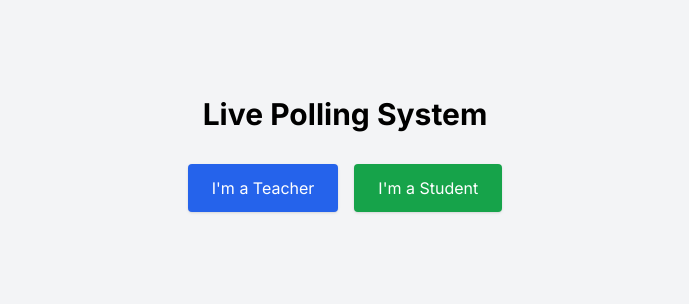
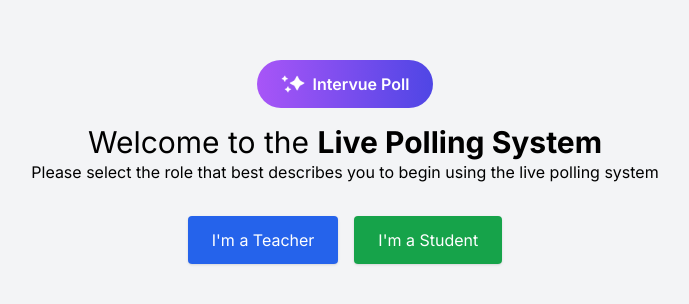
Before and after one commit to Priyans-hu/PollSync-live-polling-app, a React (Create React App) app in the folder client/: page / in a window 1280 px wide. Shown: the part 246-550 px from the top of the page, without its empty margins (295-984 px from the left). Built offline with nearby package versions, Linux system fonts and the light colour scheme; no server answers; the HTML template or start-up script is replaced by a standard one.

Commit message:
Added child components and inherited them into pages

```diff
--- /dev/null
+++ b/client/src/components/CircularLoader.jsx
@@ -0,0 +1,15 @@
+const CircularLoader = ({ size = 32, color = '#4F0DCE' }) => {
+  return (
+    <div
+      className='animate-spin rounded-full border-4 border-t-transparent m-4'
+      style={{
+        width: size,
+        height: size,
+        borderColor: color,
+        borderTopColor: 'transparent',
+      }}
+    />
+  );
+};
+
+export default CircularLoader;
--- /dev/null
+++ b/client/src/components/IntervuePollButton.jsx
@@ -0,0 +1,13 @@
+import React from 'react';
+import sparkle from '../assets/sparkle.png';
+
+const IntervuePollButton = () => {
+  return (
+    <button className='flex items-center gap-2 px-6 py-3 rounded-full text-white font-semibold bg-gradient-to-r from-purple-500 to-indigo-600 hover:from-purple-600 hover:to-indigo-700 transition my-4'>
+      <img src={sparkle} alt='' className='w-6 h-6 filter invert' />
+      <span>Intervue Poll</span>
+    </button>
+  );
+};
+
+export default IntervuePollButton;
--- a/client/src/pages/MainPage.jsx
+++ b/client/src/pages/MainPage.jsx
@@ -1,12 +1,24 @@
 import React from 'react';
 import { useNavigate } from 'react-router-dom';
+import IntervuePollButton from '../components/IntervuePollButton';
 
 export default function MainPage() {
   const navigate = useNavigate();
 
   return (
     <div className='min-h-screen flex flex-col items-center justify-center bg-gray-100'>
-      <h1 className='text-3xl font-bold mb-8'>Live Polling System</h1>
+      <div>
+        <IntervuePollButton />
+      </div>
+      <div className='text-center mb-8'>
+        <h1 className='text-3xl'>
+          Welcome to the <strong>Live Polling System</strong>
+        </h1>
+        <p>
+          Please select the role that best describes you to begin using the live
+          polling system
+        </p>
+      </div>
       <div className='flex space-x-4'>
         <button
           onClick={() => navigate('/teacher')}
--- a/client/src/pages/StudentPage.jsx
+++ b/client/src/pages/StudentPage.jsx
@@ -1,5 +1,7 @@
 import React, { useEffect, useState } from 'react';
 import { io } from 'socket.io-client';
+import IntervuePollButton from '../components/IntervuePollButton';
+import CircularLoader from '../components/CircularLoader';
 const socket = io(process.env.REACT_APP_BACKEND_URL);
 
 export default function StudentPage() {
@@ -27,24 +29,40 @@ export default function StudentPage() {
 
   if (!name) {
     return (
-      <div className='p-6'>
-        <h1>Enter your name</h1>
+      <div className='p-6 text-center d-flex justify-center'>
+        <div className='w-[40%]'>
+          <IntervuePollButton />
+          <div className='my-8'>
+            <h1 className='text-3xl my-3'>
+              Let's <strong>Get started</strong>
+            </h1>
+            <p>
+              If you're a student, you'll be able to
+              <strong> submit your answers</strong>, participate in live polls,
+              and see how your responses compare with your classmates
+            </p>
+          </div>
+          <div className='text-left w-[50%] m-auto'>
+            <h1 className='my-2'>Enter your name</h1>
             <input
               onBlur={(e) => {
                 localStorage.setItem('studentName', e.target.value);
                 setName(e.target.value);
               }}
-          className='border p-2'
+              className='border p-2 w-[100%] bg-gray-100 border-none'
             />
+          </div>
+        </div>
       </div>
     );
   }
 
   return (
     <div className='p-6 max-w-xl mx-auto'>
-      <h1 className='text-xl font-bold mb-4'>Welcome {name}</h1>
+      <IntervuePollButton />
       {currentPoll ? (
         <div>
+          <h1 className='text-xl font-bold mb-4'>Welcome {name}</h1>
           <h2 className='font-semibold mb-2'>{currentPoll.question}</h2>
           {currentPoll.options.map((opt, i) => (
             <div key={i}>
@@ -65,7 +83,10 @@ export default function StudentPage() {
           </button>
         </div>
       ) : (
-        <p>No active poll</p>
+        <div className='d-flex justify-center align-items-center text-center'>
+          <CircularLoader />
+          <p className='font-bold'>Wait for teacher to ask questions..</p>
+        </div>
       )}
 
       {showResults && (
--- a/client/src/pages/TeacherPage.jsx
+++ b/client/src/pages/TeacherPage.jsx
@@ -1,5 +1,6 @@
 import React, { useState } from 'react';
 import { io } from 'socket.io-client';
+import IntervuePollButton from '../components/IntervuePollButton';
 const socket = io(process.env.REACT_APP_BACKEND_URL);
 
 export default function TeacherPage() {
@@ -26,6 +27,7 @@ export default function TeacherPage() {
 
   return (
     <div className='p-6 max-w-2xl mx-auto'>
+      <IntervuePollButton />
       <h1 className='text-xl font-bold mb-4'>Teacher Dashboard</h1>
       <input
         value={question}
```
Lines whose indentation alone changed are shown as unchanged.
